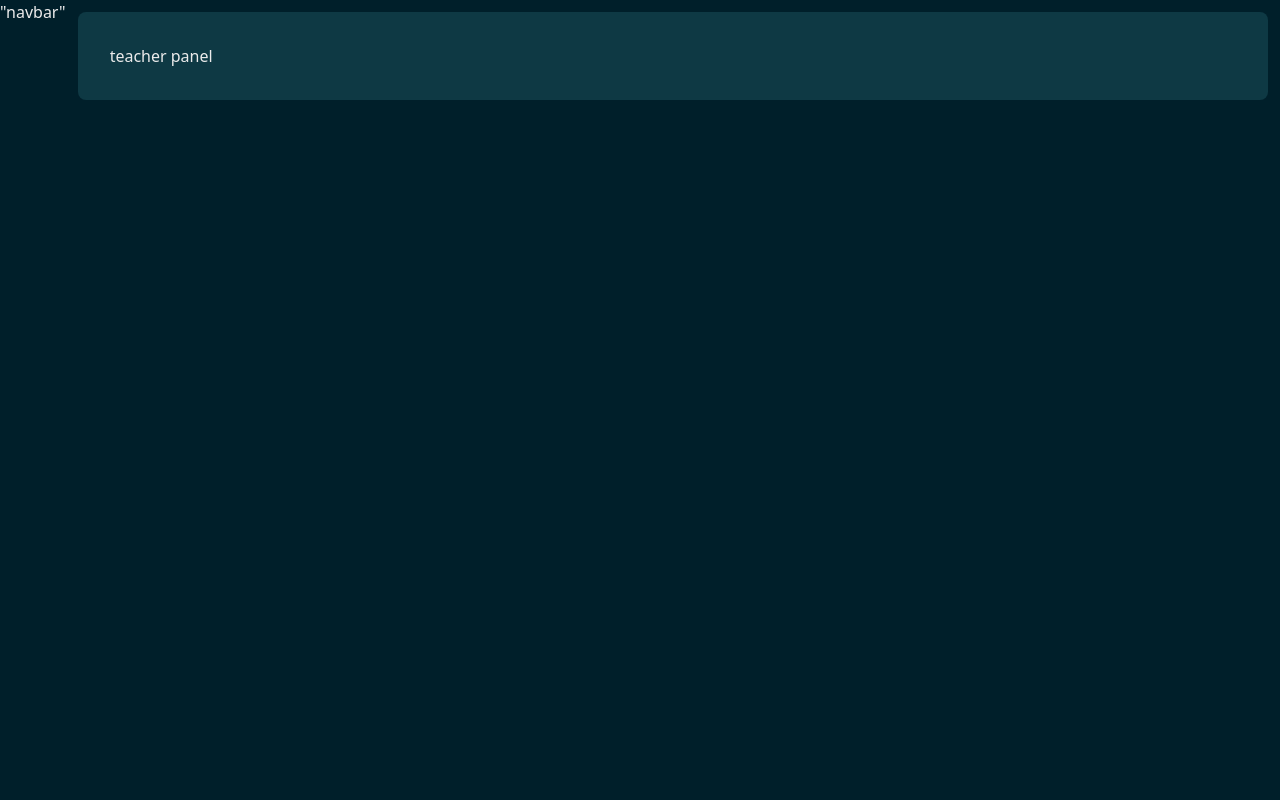
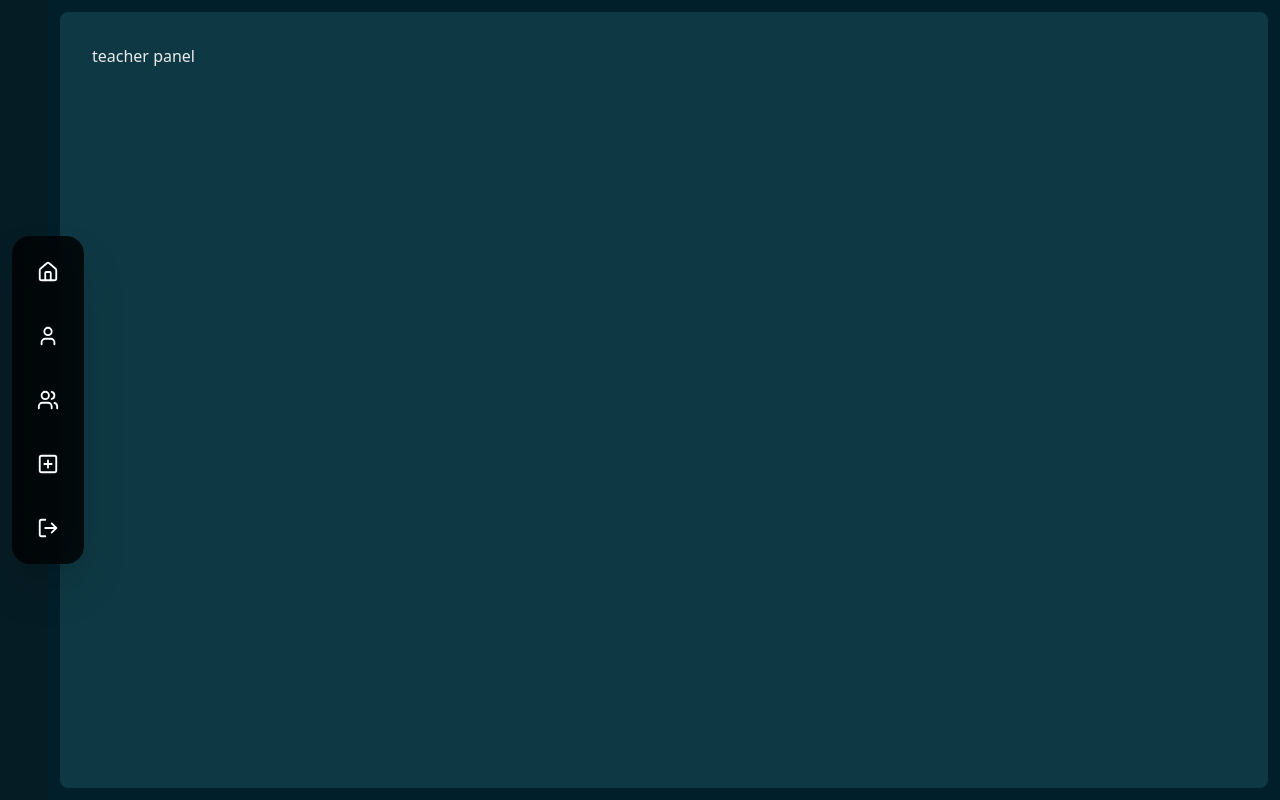
Before and after one commit to uzlitefas/SmartFront, a React (Vite) app: page /teacher in a window 1280 px wide. Built offline with nearby package versions, Linux system fonts and the light colour scheme.

Commit message:
Navbar.tsx

```diff
--- a/src/App.tsx
+++ b/src/App.tsx
@@ -10,6 +10,7 @@ import Gallery from "./feature/main/gallery/Gallery";
 import Contact from "./feature/main/contact/Contact";
 import LoginPage from "./feature/auth/login";
 import Teacher from "./feature/teacher/teacher";
+import TeacherLayout from "./feature/teacher/Layout";
 
 function App() {
   const [loading, setLoading] = useState(true);
@@ -46,7 +47,7 @@ function App() {
           element={
             <>
               <div className="flex w-full">
-                "navbar"
+                <TeacherLayout />
                 <div className="m-3 p-8 rounded-md bg-accent w-full">
                   <Outlet />
                 </div>
--- /dev/null
+++ b/src/feature/teacher/Layout.tsx
@@ -0,0 +1,15 @@
+import TeacherNavbar from "./Navbar/Navbar";
+
+export default function TeacherLayout({ children }) {
+  return (
+    <div className="flex h-screen bg-[#061c24]">
+      {/* Navbar */}
+      <TeacherNavbar />
+
+      {/* Content area */}
+      <div className="flex-1 flex items-start justify-center p-6 overflow-hidden">
+        {children}
+      </div>
+    </div>
+  );
+}
--- /dev/null
+++ b/src/feature/teacher/Navbar/Navbar.tsx
@@ -0,0 +1,79 @@
+"use client";
+
+import { useState } from "react";
+import { Home, User, Users, PlusSquare, LogOut, Menu, X } from "lucide-react";
+import { motion } from "framer-motion";
+
+const navItems = [
+  { icon: Home, label: "Home" },
+  { icon: User, label: "Profile" },
+  { icon: Users, label: "Students" },
+  { icon: PlusSquare, label: "Add Task" },
+  { icon: LogOut, label: "Logout" },
+];
+
+export default function TeacherNavbar() {
+  const [open, setOpen] = useState(false);
+
+  return (
+    <>
+      {/* 🍔 Mobile menu button (faqat mobil) */}
+      <button
+        onClick={() => setOpen(true)}
+        className="md:hidden fixed top-4 left-4 z-50 p-2 rounded-xl bg-black/80 text-white"
+      >
+        <Menu size={22} />
+      </button>
+
+      {/* Overlay (mobil) */}
+      {open && (
+        <div
+          onClick={() => setOpen(false)}
+          className="fixed inset-0 bg-black/40 backdrop-blur-sm z-40 md:hidden"
+        />
+      )}
+
+      {/* Navbar */}
+      <div
+        className={`
+    fixed z-50
+    left-4 top-1/2 -translate-y-1/2
+    md:left-0
+    transition-transform duration-300
+    ${open ? "translate-x-0" : "-translate-x-full md:translate-x-0"}
+  `}
+      >
+        <div className="w-24 flex items-center justify-center">
+          <div className="flex flex-col gap-4 bg-black/80 backdrop-blur-xl p-3 rounded-2xl shadow-2xl">
+            {/* ❌ close (faqat mobil) */}
+            <button
+              onClick={() => setOpen(false)}
+              className="md:hidden text-white mb-2"
+            >
+              <X size={20} />
+            </button>
+
+            {navItems.map((item, index) => {
+              const Icon = item.icon;
+              return (
+                <motion.button
+                  key={index}
+                  whileHover={{ scale: 1.15 }}
+                  whileTap={{ scale: 0.95 }}
+                  className="group relative flex items-center justify-center w-12 h-12 rounded-xl text-white hover:bg-blue-500 transition-all duration-300"
+                >
+                  <Icon size={22} />
+
+                  {/* Tooltip (desktop only) */}
+                  <span className="hidden md:block absolute left-16 opacity-0 group-hover:opacity-100 transition bg-black text-white text-sm px-3 py-1 rounded-lg whitespace-nowrap">
+                    {item.label}
+                  </span>
+                </motion.button>
+              );
+            })}
+          </div>
+        </div>
+      </div>
+    </>
+  );
+}
```
